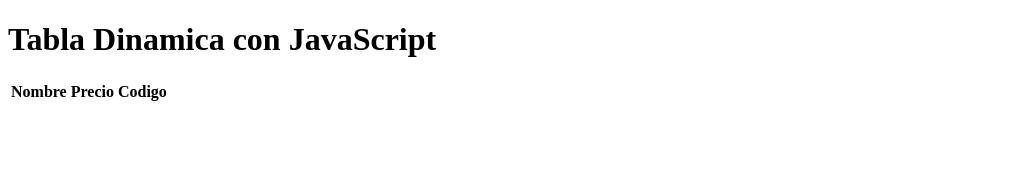
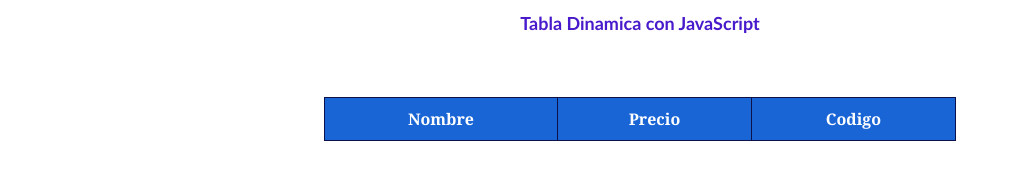
Before and after one commit to Ctesando-hub/PracticoDom, a plain HTML site: page index.html in a window 1280 px wide. Shown: the whole page, without its empty margins (0-1011 px from the left). Drawn offline with Linux system fonts and the light colour scheme.

Commit message:
Dando estilo encabezado tabla

```diff
--- a/estilos.css
+++ b/estilos.css
@@ -0,0 +1,39 @@
+#titulo{
+    font-family: 'Trebuchet MS', 'Lucida Sans Unicode', 'Lucida Grande', 'Lucida Sans', Arial, sans-serif;
+    font-size: large;
+    color: rgb(73, 26, 203);
+    text-align: center;
+
+
+}
+
+#div1{
+   text-align: center;
+    margin-top: 5%;
+}
+
+#tabla{
+    margin: 0 auto;
+    border-collapse: collapse;
+    width: 50%;
+    font-family: Cambria, Cochin, Georgia, Times, 'Times New Roman', serif;
+}
+
+th, td{
+    border: 1px solid #0d1149;
+    padding: 10px;
+    text-align: center;
+
+}
+th {
+    background-color: #1965d6;
+    color: white;
+  }
+
+  tr:nth-child(even) {
+    background-color: #f2f2f2;
+  }
+
+  tr:hover {
+    background-color: #ddd;
+  }
--- a/index.html
+++ b/index.html
@@ -3,7 +3,7 @@
 <head>
     <meta charset="UTF-8">
     <meta name="viewport" content="width=device-width, initial-scale=1.0">
-    <link rel="stylesheet" href="./estilos.css">
+    <link rel="stylesheet" href="./estilos.css"> <!-- Vinculación del CSS -->
     <title>Tabla Dinamica</title>
 </head>
 <body>
```
